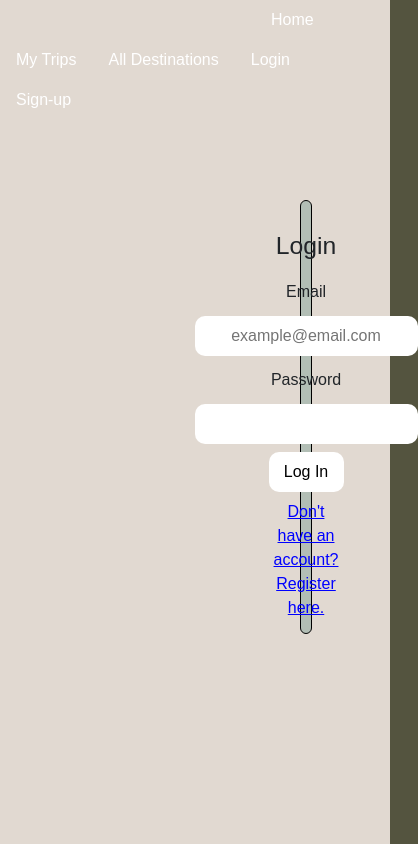
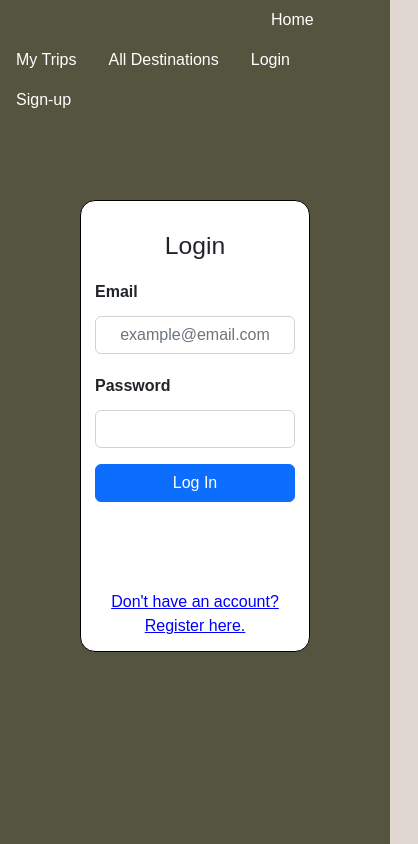
Before and after one commit to carmenvillalobos/Milestone_Project_3, a React (Create React App) app in the folder frontend/: page /Login in a window 390 px wide. Shown: the whole page, 418 px wide, since content can reach past the window. Built offline with nearby package versions, Linux system fonts and the light colour scheme.

Commit message:
mobile view styling for all pages

```diff
--- a/frontend/src/assets/css/Homepage.css
+++ b/frontend/src/assets/css/Homepage.css
@@ -1,14 +1,16 @@
+.body{
+    background-color: #E1D9D1;
+}
+
 .nav{
     display: flex;
     flex-wrap: wrap;
-    /* justify-content: space-between; */
 }
 
 .main{
     width: 100%;
     min-height: 100vh;
-    background-color: #E1D9D1;
- }
+}
 
 .home-img{
      width: 100%;
@@ -29,7 +31,6 @@
 }
 
 .personal{
-    /* margin-left: 110px; */
     text-align: right;
 }
 
--- a/frontend/src/assets/css/SignUp.css
+++ b/frontend/src/assets/css/SignUp.css
@@ -1,6 +1,13 @@
 body{
+    /* background: rgb(84, 84, 63); */
+    background-color: #E1D9D1;
+}
+
+.background{
     background: rgb(84, 84, 63);
+    min-height: 100vh;
 }
+
 .container{
     border-radius: 15px ;
     justify-content: center;
@@ -8,6 +15,10 @@ body{
     position: relative;
     top: 40px;
     height: 100%;
+    border: 1px solid black;
+    border-radius: 15px;
+    background-color: white;
+    margin: auto;
 }
 
 h1{
@@ -19,6 +30,15 @@ h1{
     display: flex;
     flex-direction: column;
     margin: auto;
+    align-items: center;
+}
+
+.buttons{
+    width: 100%;
+}
+
+.back-btn{
+    float: left;
 }
 
 .submit-info{
--- a/frontend/src/assets/css/Trips.css
+++ b/frontend/src/assets/css/Trips.css
@@ -12,7 +12,7 @@
     height: 50vh;
     object-fit: cover;
     position:absolute;
-    filter: brightness(0.5);
+    filter: brightness(0.4);
     top: 0;
     left: 0;
 }
--- a/frontend/src/assets/css/login.css
+++ b/frontend/src/assets/css/login.css
@@ -1,22 +1,28 @@
-.main {
+body{
+    background-color: #E1D9D1;
+}
+
+.background{
+    background: rgb(84, 84, 63);
     min-height: 100vh;
 }
 
-.auth, .login-form, .register-form {
-    text-align: center;
+.login-form {
+    display: flex;
+    flex-direction: column;
+    align-items: left;
+    margin: 80px;
+}
+
+.auth {
     display: flex;
     flex-direction: column;
     align-items: center;
-    justify-content: center;
-    margin: 80px 300px 0 300px;
-}
-
-.auth {
     padding: 5px;
+    margin: 80px;
     border: 1px solid black;
     border-radius: 15px;
-    /* background-image: linear-gradient(79deg, #ebe9ee, #B2BEB5 48%, #54696e); */
-    background-color: #B2BEB5;
+    background-color: white;
 }
 
 .login-title {
--- a/frontend/src/views/Login.jsx
+++ b/frontend/src/views/Login.jsx
@@ -1,5 +1,6 @@
 import React, { useState } from "react"
 import NavBar from "../components/NavBar";
+import Button from "react-bootstrap/Button"
 // import { useNavigate } from "react-router-dom";
 import '../assets/css/login.css'
 
@@ -19,16 +20,16 @@ function Login(props){
     }
 
     return(
-        <div className="main">
+        <div className="background">
             <NavBar/>
             <div className="auth">
                 <h2 className="login-title">Login</h2>
                 <form className="login-form" onSubmit={handleSubmit}>
-                    <label htmlFor="email">Email</label>
-                    <input value={email} onChange={(e) => setEmail(e.target.value)} type='email' placeholder="example@email.com" id="email" name="email"/>
-                    <label htmlFor="password">Password</label>
-                    <input value={pass} onChange={(e) => setPass(e.target.value)} type='password' placeholder="" id="password" name="password"/>
-                    <button type="submit">Log In</button>
+                    <label htmlFor="email"><b>Email</b></label>
+                    <input value={email} className="form-control mb-3" onChange={(e) => setEmail(e.target.value)} type='email' placeholder="example@email.com" id="email" name="email"/>
+                    <label htmlFor="password"><b>Password</b></label>
+                    <input value={pass} className="form-control mb-3" onChange={(e) => setPass(e.target.value)} type='password' placeholder="" id="password" name="password"/>
+                    <Button type="submit">Log In</Button>
                 </form>
                 <button className="link-btn" onClick={() => props.onFormSwitch('signUp')}>Don't have an account? Register here.</button>
             </div>
--- a/frontend/src/views/SignUp.jsx
+++ b/frontend/src/views/SignUp.jsx
@@ -17,7 +17,7 @@ function SignUp(props) {
         console.log(signUp)
     }
     return(
-        <div>
+        <div className="background">
             <NavBar/>
             <Card className="container">
             <div>
@@ -69,8 +69,7 @@ function SignUp(props) {
                         className="form-control mb-3"
                         placeholder="Enter Password"/>
                 </div>
-            </form>
-            <div className="mb-4">
+                <div className="buttons">
                 <Button
                     type="button"
                     className="back-btn col-sm-3"
@@ -84,6 +83,8 @@ function SignUp(props) {
                     Submit
                 </Button>
             </div>
+            </form>
+
             <button className="link-btn" href="/Login">Already have an account? Log in here.</button>
         </Card>
         </div>
```
